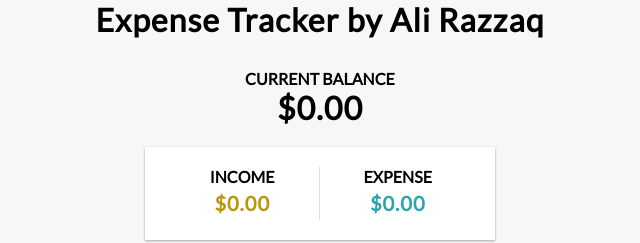
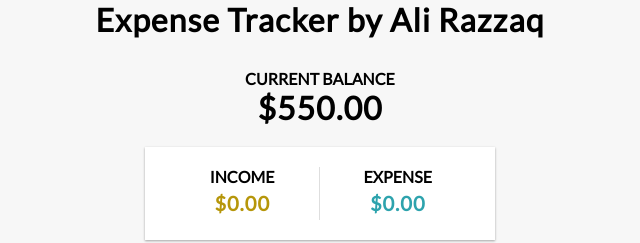
Before and after one commit to AliRa22aq/expense-tracker, a React (Create React App) app: page / in a window 1280 px wide. Shown: the top 243 px of the page, without its empty margins (320-960 px from the left). Built offline with nearby package versions, Linux system fonts and the light colour scheme.

Commit message:
Update Balance.js

```diff
--- a/src/components/Balance.js
+++ b/src/components/Balance.js
@@ -1,10 +1,20 @@
-import React from 'react'
+import React,{useContext} from 'react';
+import {GlobalContext} from '../context/GlobalState';
 
 export const Balance = () => {
+
+
+    const {transections} = useContext(GlobalContext);
+
+    const transectionAmounts = transections.map(transection => transection.transectionAmount);
+    const balance = transectionAmounts
+    .reduce((acc,item)=> (acc += item),0)
+    .toFixed(2)
+
     return (
         <div>
             <h4> Current Balance</h4>
-            <h1> $0.00 </h1>
+            <h1 id="balance"> ${balance} </h1>
         </div>
     )
 }
```
